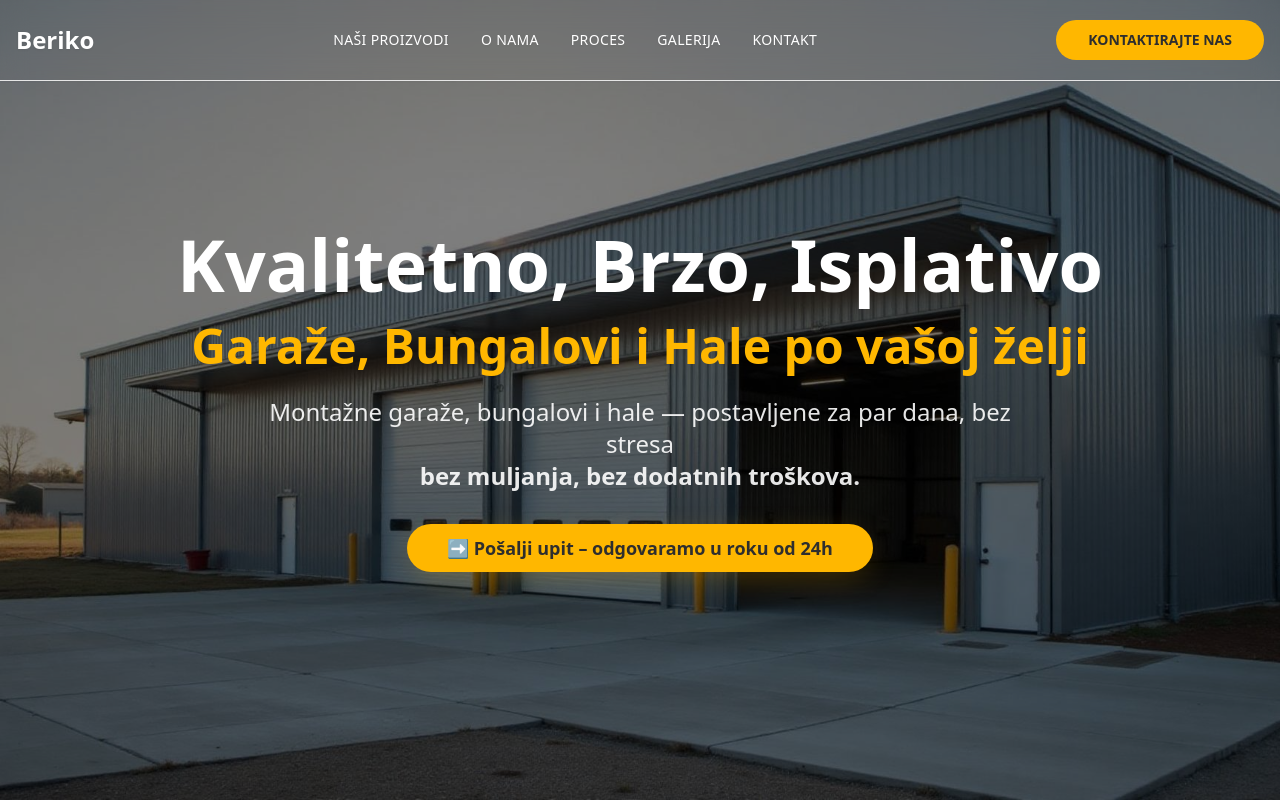
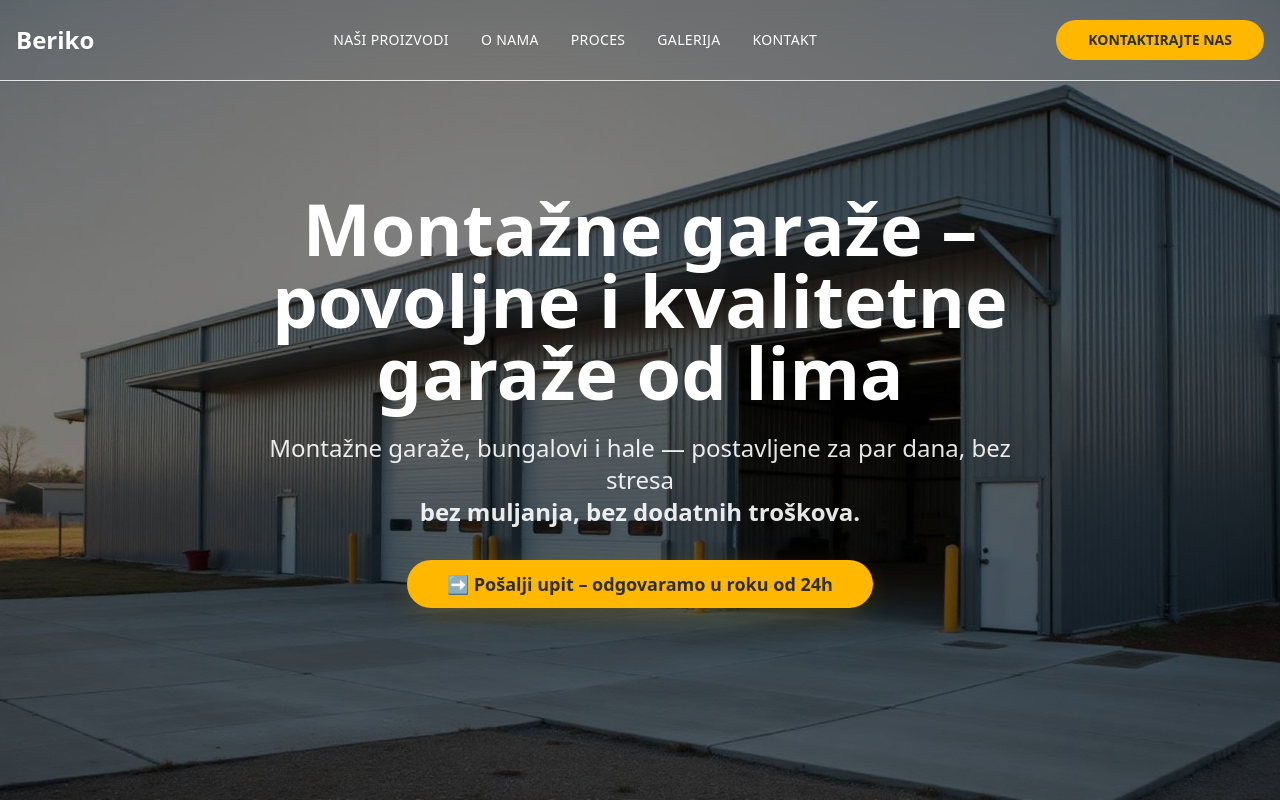
Before and after one commit to marko-h4cklabs/montazne-gradnje-hr, a React (Vite) app: page / in a window 1280 px wide. Shown: the top 802 px of the page. Built offline with nearby package versions, Linux system fonts and the light colour scheme.

Commit message:
updating H1

```diff
--- a/src/components/Hero.tsx
+++ b/src/components/Hero.tsx
@@ -50,8 +50,7 @@ const Hero = () => {
       {/* Hero Content */}
       <div className="relative z-10 text-center text-white px-4 max-w-5xl mx-auto">
         <h1 className="text-4xl md:text-6xl lg:text-7xl font-bold mb-6 leading-tight">
-          Kvalitetno, Brzo, Isplativo <br />
-          <span className="text-primary text-2xl md:text-4xl lg:text-5xl">Garaže, Bungalovi i Hale po vašoj želji</span>
+          Montažne garaže – povoljne i kvalitetne garaže od lima <br />
         </h1>
 
         <p className="text-xl md:text-2xl mb-8 text-white/90 max-w-3xl mx-auto leading-relaxed">
```
